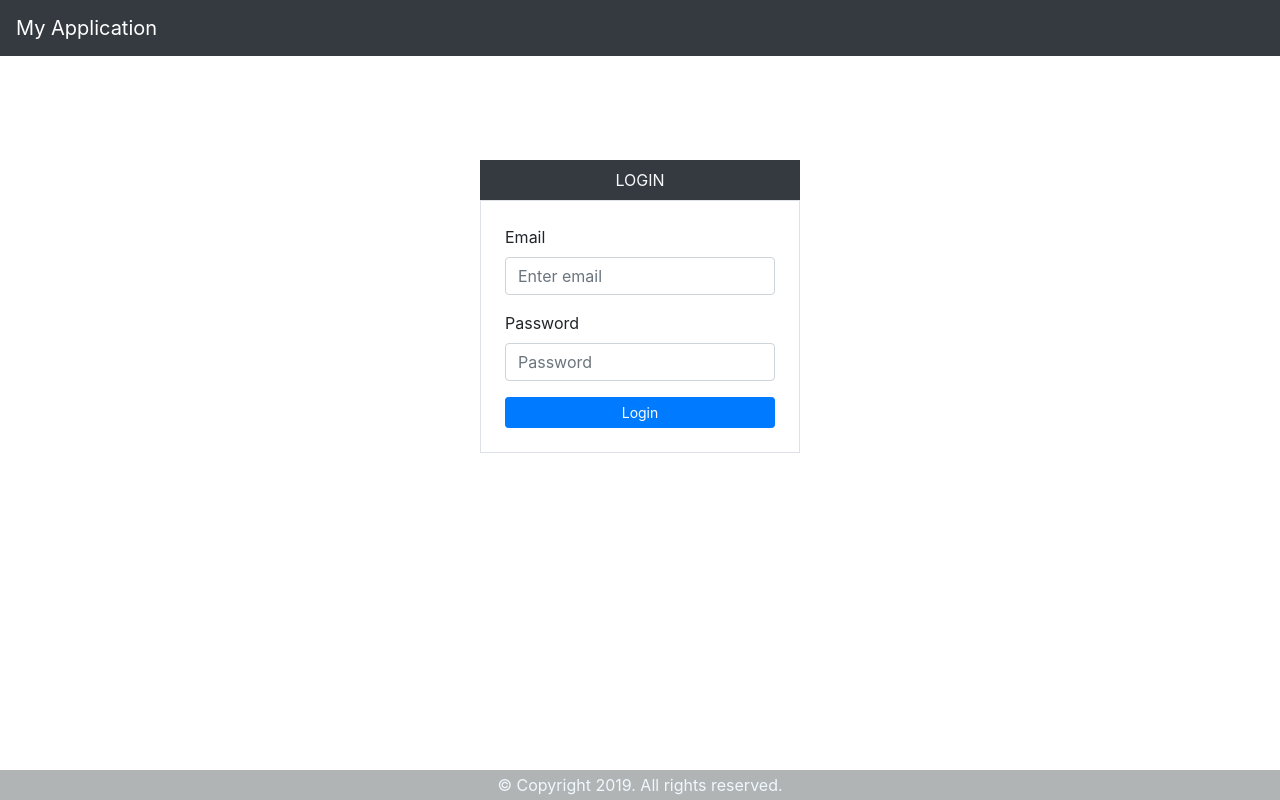
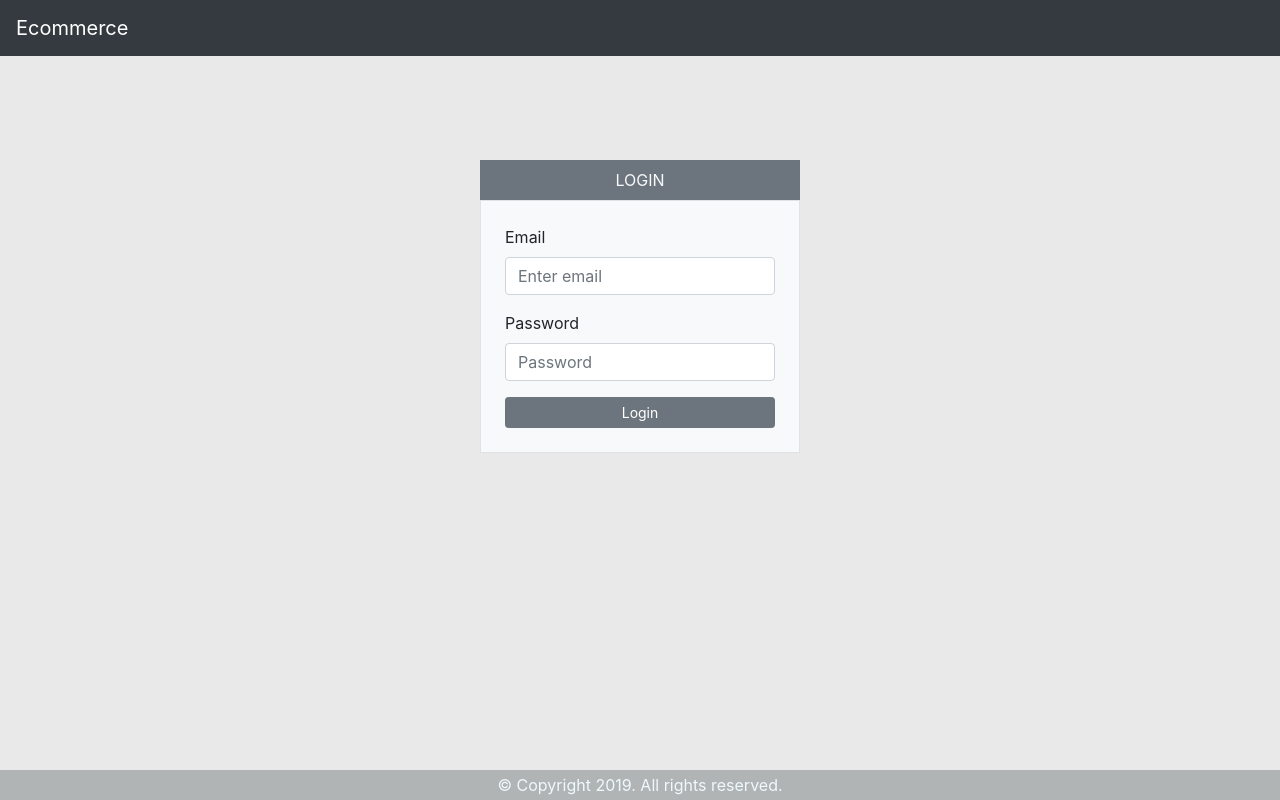
Before and after one commit to Venkatesh645/angular-todo-app, an Angular app: page / in a window 1280 px wide. Built offline with nearby package versions, Linux system fonts and the light colour scheme.

Commit message:
register component added

```diff
--- a/src/app/app.module.ts
+++ b/src/app/app.module.ts
@@ -16,7 +16,7 @@ const routes: Routes = [
     component: LoginComponent,
   },
   {
-    path: 'register',
+    path: '',
     component: RegisterComponent,
   },
 ];
--- a/src/app/common/header/header.component.html
+++ b/src/app/common/header/header.component.html
@@ -1,5 +1,5 @@
 <nav class="navbar navbar-expand-md bg-dark navbar-dark fixed-top">
-  <a class="navbar-brand" href="#">My Application</a>
+  <a class="navbar-brand" href="#">Ecommerce</a>
   <button class="navbar-toggler" type="button" data-toggle="collapse" data-target="#navbarCollapse" aria-controls="navbarCollapse"
     aria-expanded="false" aria-label="Toggle navigation">
     <span class="navbar-toggler-icon"></span>
--- a/src/app/login/login.component.html
+++ b/src/app/login/login.component.html
@@ -1,10 +1,10 @@
 <div class="d-flex flex-column align-items-center" id="login-form-div">
 
-  <div class="text-center p-2 bg-dark text-light w-25">
+  <div class="text-center p-2 bg-secondary text-light w-25">
     LOGIN
   </div>
 
-  <form [formGroup]="loginForm" id="login-form" class="border p-4 w-25">
+  <form [formGroup]="loginForm" id="login-form" class="border p-4 w-25 bg-light">
     <div class="form-group">
       <label for="exampleInputEmail1">Email</label>
       <input type="email" class="form-control" id="email" aria-describedby="email" placeholder="Enter email"
@@ -16,6 +16,6 @@
       <input type="password" id="password" class="form-control" placeholder="Password" formControlName="password">
     </div>
 
-    <button type="submit" class="btn btn-primary btn-sm btn-block">Login</button>
+    <button type="submit" class="btn btn-secondary btn-sm btn-block">Login</button>
   </form>
 </div>
--- a/src/app/register/register.component.css
+++ b/src/app/register/register.component.css
@@ -0,0 +1,3 @@
+#register-form-div{
+  margin-top: 10em;
+}
--- a/src/app/register/register.component.html
+++ b/src/app/register/register.component.html
@@ -1 +1,26 @@
-<p>register works!</p>
+<div class="d-flex flex-column align-items-center" id="register-form-div">
+
+  <div class="text-center p-2 bg-secondary text-light w-25">
+    REGISTER
+  </div>
+
+  <form [formGroup]="registerForm" id="register-form" class="border p-4 w-25 bg-light">
+    <div class="form-group">
+      <label for="exampleInputEmail1">Email</label>
+      <input type="email" class="form-control" id="email" aria-describedby="email" placeholder="Enter email"
+        formControlName="email">
+    </div>
+
+    <div class="form-group">
+      <label for="exampleInputPassword1">Password</label>
+      <input type="password" id="password" class="form-control" placeholder="Password" formControlName="password">
+    </div>
+
+    <div class="form-group">
+      <label for="exampleInputPassword1">Confirm password</label>
+      <input type="password" id="confirm-password" class="form-control" placeholder="Password" formControlName="password">
+    </div>
+
+    <button type="submit" class="btn btn-secondary btn-sm btn-block">Register</button>
+  </form>
+</div>
--- a/src/app/register/register.component.ts
+++ b/src/app/register/register.component.ts
@@ -1,4 +1,5 @@
 import { Component, OnInit } from '@angular/core';
+import { FormBuilder, FormGroup } from '@angular/forms';
 
 @Component({
   selector: 'app-register',
@@ -7,9 +8,16 @@ import { Component, OnInit } from '@angular/core';
 })
 export class RegisterComponent implements OnInit {
 
-  constructor() { }
+  registerForm: FormGroup;
+
+  constructor(private fb: FormBuilder) { }
 
   ngOnInit(): void {
+    this.registerForm = this.fb.group({
+      email: '',
+      password: '',
+      confirmPassword: '',
+    });
   }
 
 }
--- a/src/styles.css
+++ b/src/styles.css
@@ -1 +1,5 @@
 /* You can add global styles to this file, and also import other style files */
+
+body{
+  background-color: rgb(233, 233, 233);
+}
```
